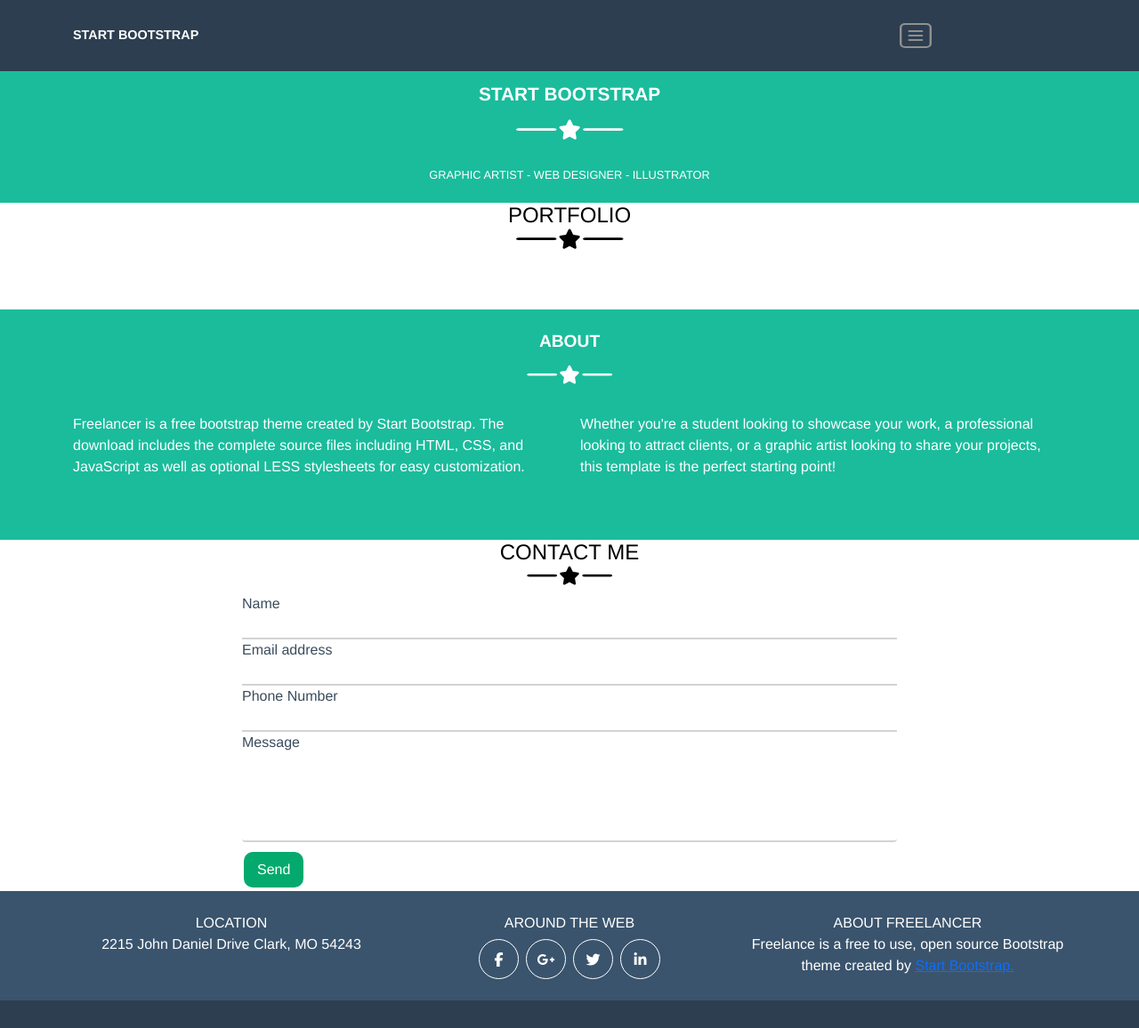
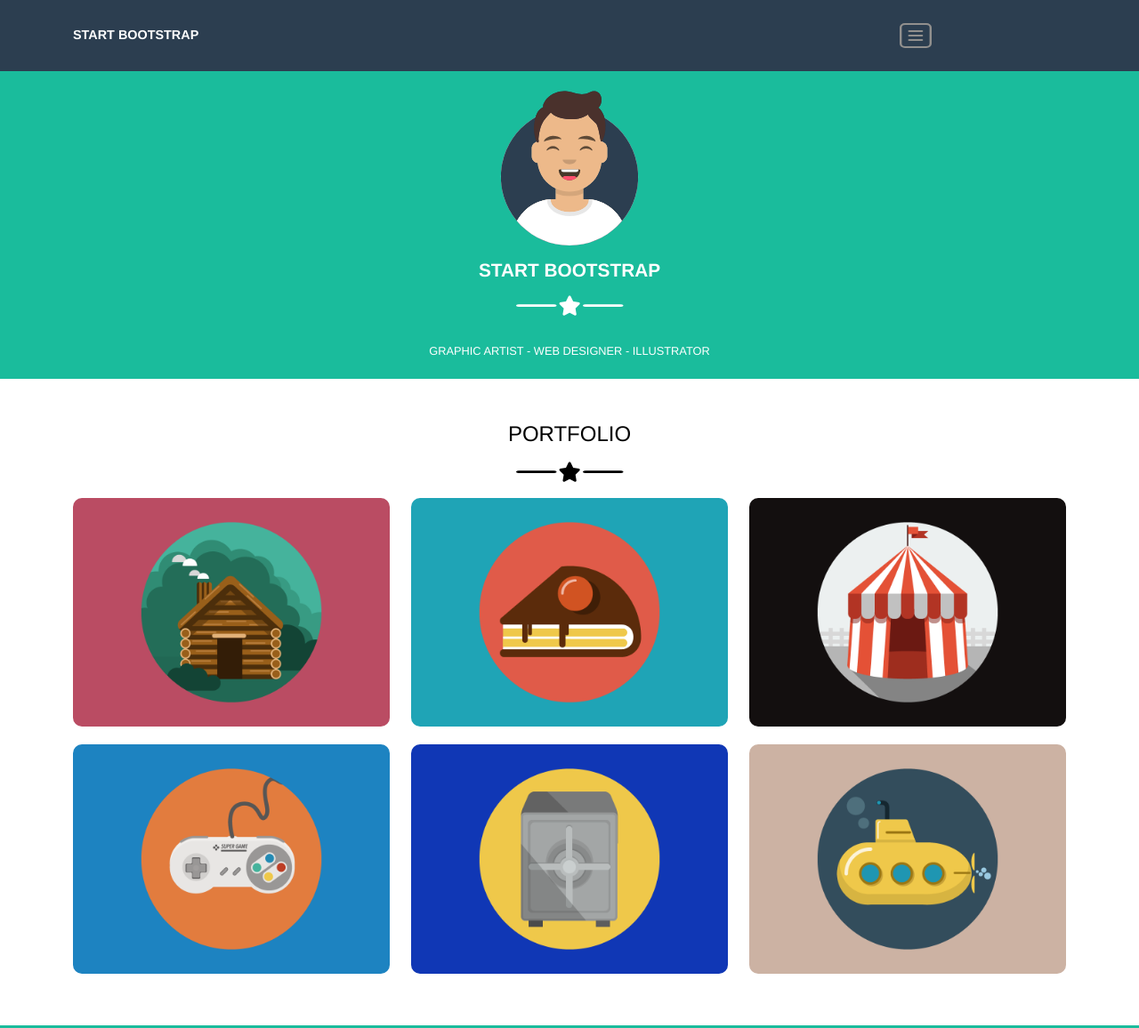
Before and after one commit to ValerioViteritti/html-css-bootstrap-freelancer, a plain HTML site: page index.html in a window 1280 px wide. Shown: the top 1156 px of the page at 89% size. Drawn offline with nearby package versions, Linux system fonts and the light colour scheme.

Commit message:
Various Fix and add image

```diff
--- a/css/style.css
+++ b/css/style.css
@@ -7,7 +7,9 @@
 
 body{
     color: white;
-    font-family: “Helvetica Neue”, Helvetica, Arial, sans-serif; ;
+    font-family: “Helvetica Neue”, Helvetica, Arial, sans-serif;
+    overflow-x: hidden;
+    width: 100%;
 }
 
 
@@ -58,6 +60,10 @@
 }
 
 /* REGOLE DEL MAIN */
+main{
+    margin-top: 5rem;
+    overflow-x: hidden;
+}
 
 .vv_bg-color-green{
     background-color: #1abc9c;
@@ -66,6 +72,12 @@
     background-color: #3a546d;
 }
 /* JUMBO */
+
+.jumbo img{
+    width: 100%;
+    height: 180px;
+    margin: 0 auto;
+}
 
 .jumbo h1{
     font-size: 1.3rem;
@@ -87,6 +99,19 @@
     margin: 0 15px;
 }
 
+.vv_min-width-100px{
+    min-width: 100px;
+    margin: 0 auto;
+}
+
+/* PORTFOLIO */
+
+.portfolio img{
+    width: 100%;
+    border-radius: 10px;
+    margin: 10px 0;
+}
+
 /* ABOUT */
 
 .about .fa-solid, .contact-me .fa-solid{
@@ -102,6 +127,18 @@
     font-weight: bold;
 }
 
+.about button{
+    width: 120px;
+    height: 40px;
+}
+
+.about button .box{
+    font-size: 0.9rem;
+}
+
+.about button .fa-download{
+    font-size: 1rem;
+}
 
 /* CONTACT ME */
 
--- a/index.html
+++ b/index.html
@@ -29,7 +29,7 @@
     //.HHHH...HHHH..EEEEEEEEEEEEEAA.....AAAA.ADDDDDDDDD...DEEEEEEEEEE.ERRR...RRRRR..
     //.HHHH...HHHH..EEEEEEEEEEEEEAA.....AAAA.ADDDDDDDD....DEEEEEEEEEE.ERRR....RRRR..
     //.............................................................................. -->
-    <header >
+    <header>
         <div class="container h-100 ps-0 vv_display-flex justify-content-center">
             <div class="row w-100 justify-content-between">
                 <div class="col-9 align-items-center">
@@ -65,11 +65,13 @@
     //................................................ -->
     <main>
         <!-- JUMBO -->
-        <section class="jumbo vv_bg-color-green mt-5">
+        <section class="jumbo vv_bg-color-green">
             <div class="container">
-                <div class="row">
-                    <div class="col-4 offset-4">
-                        <div class="box"></div>
+                <div class="row justify-content-center">
+                    <div class="col-8 mt-3">
+                        <div class="box">
+                            <img src="img/avatar.svg" alt="">
+                        </div>
                     </div>
                 </div>
                 <div class="row">
@@ -97,36 +99,48 @@
         <!-- PORTFOLIO -->
         <section class="portfolio">
             <div class="container">
-                <div class="row">
-                    <div class="col-4 offset-4">
+                <div class="row justify-content-center">
+                    <div class="col-6 mt-5">
                         <div class="box justify-content-center">
                             <h4 class="vv_color-black m-0">PORTFOLIO</h4>
                         </div>
                     </div>
                 </div>
                 <div class="row">
-                    <div class="col-12 vv_display-flex justify-content-center">
+                    <div class="col-12 vv_display-flex justify-content-center mt-3">
                         <div class="box vv_color-black "><i class="fa-solid fa-minus"></i><i class="fa-solid fa-star"></i><i class="fa-solid fa-minus"></i></div>
                     </div>
                 </div>
                 <div class="row row-cols-1 row-cols-md-2 row-cols-lg-3">
                     <div class="col-12">
-                        <div class="box"></div>
+                        <div class="box">
+                            <img src="img/cabin.png" alt="">
+                        </div>
                     </div>
                     <div class="col-12">
-                        <div class="box"></div>
+                        <div class="box">
+                            <img src="img/cake.png" alt="">
+                        </div>
                     </div>
                     <div class="col-12">
-                        <div class="box"></div>
+                        <div class="box">
+                            <img src="img/circus.png" alt="">
+                        </div>
                     </div>
                     <div class="col-12">
-                        <div class="box"></div>
+                        <div class="box">
+                            <img src="img/game.png" alt="">
+                        </div>
                     </div>
                     <div class="col-12">
-                        <div class="box"></div>
+                        <div class="box">
+                            <img src="img/safe.png" alt="">
+                        </div>
                     </div>
-                    <div class="col-12">
-                        <div class="box"></div>
+                    <div class="col-12 mb-5">
+                        <div class="box">
+                            <img src="img/submarine.png" alt="">
+                        </div>
                     </div>
                 </div>
                 <!-- <div class="row">
@@ -185,8 +199,10 @@
                 </div>
             </div>
             <div class="row justify-content-center">
-                <div class="col-3 my-3">
-                    <div class="box"></div>
+                <div class="col-4 my-3">
+                    <div class="box justify-content-center vv_min-width-100px">
+                        <button type="button" class="btn btn-outline-light"><div class="box align-items-center gap-1"><i class="fa-solid fa-download"></i>Download</div></button>
+                    </div>
                 </div>
             </div>
 
@@ -197,8 +213,8 @@
         <section class="contact-me">
             <div class="container">
                 <div class="row justify-content-center">
-                    <div class="col-8">
-                        <div class="box justify-content-center">
+                    <div class="col-8 my-4">
+                        <div class="box justify-content-center mt-2">
                             <h4 class="vv_color-black m-0">CONTACT ME</h4>
                         </div>
                     </div>
@@ -221,7 +237,7 @@
                                 <form>
                                 <label for="Name">Message</label>
                                 <textarea></textarea>
-                                <input type="submit" value="Send">
+                                <input type="submit" value="Send" class="my-3">
                               </form>
                         </div>
                     </div>
```
